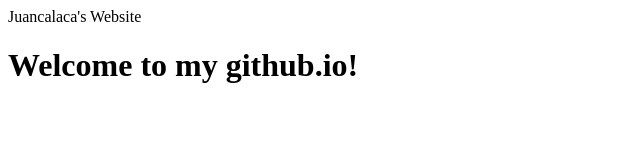
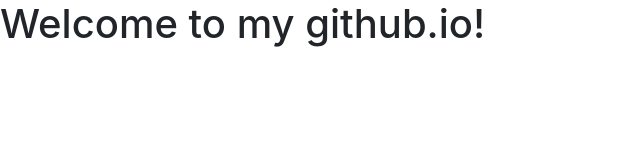
Before and after one commit to juancalaca/juancalaca.github.io, a plain HTML site: page index.html in a window 1280 px wide. Shown: the whole page, without its empty margins (0-640 px from the left). Drawn offline with nearby package versions, Linux system fonts and the light colour scheme.

Commit message:
Update index.html

```diff
--- a/index.html
+++ b/index.html
@@ -1,7 +1,13 @@
 <!DOCTYPE html>
-<head>
-  Juancalaca's Website
-</head>
-<body>
-  <h1> Welcome to my github.io! </h1>
-</body>
+<html lang="en">
+  <head>
+    <title>Juancalaca's Website</title>
+    <link rel="stylesheet" href="https://maxcdn.bootstrapcdn.com/bootstrap/4.0.0/css/bootstrap.min.css" integrity="sha384-Gn5384xqQ1aoWXA+058RXPxPg6fy4IWvTNh0E263XmFcJlSAwiGgFAW/dAiS6JXm" crossorigin="anonymous">
+    <script src="https://code.jquery.com/jquery-3.2.1.slim.min.js" integrity="sha384-KJ3o2DKtIkvYIK3UENzmM7KCkRr/rE9/Qpg6aAZGJwFDMVNA/GpGFF93hXpG5KkN" crossorigin="anonymous"></script>
+    <script src="https://cdnjs.cloudflare.com/ajax/libs/popper.js/1.12.9/umd/popper.min.js" integrity="sha384-ApNbgh9B+Y1QKtv3Rn7W3mgPxhU9K/ScQsAP7hUibX39j7fakFPskvXusvfa0b4Q" crossorigin="anonymous"></script>
+    <script src="https://maxcdn.bootstrapcdn.com/bootstrap/4.0.0/js/bootstrap.min.js" integrity="sha384-JZR6Spejh4U02d8jOt6vLEHfe/JQGiRRSQQxSfFWpi1MquVdAyjUar5+76PVCmYl" crossorigin="anonymous"></script>
+  </head>
+  <body>
+    <h1> Welcome to my github.io! </h1>
+  </body>
+</html>
```
